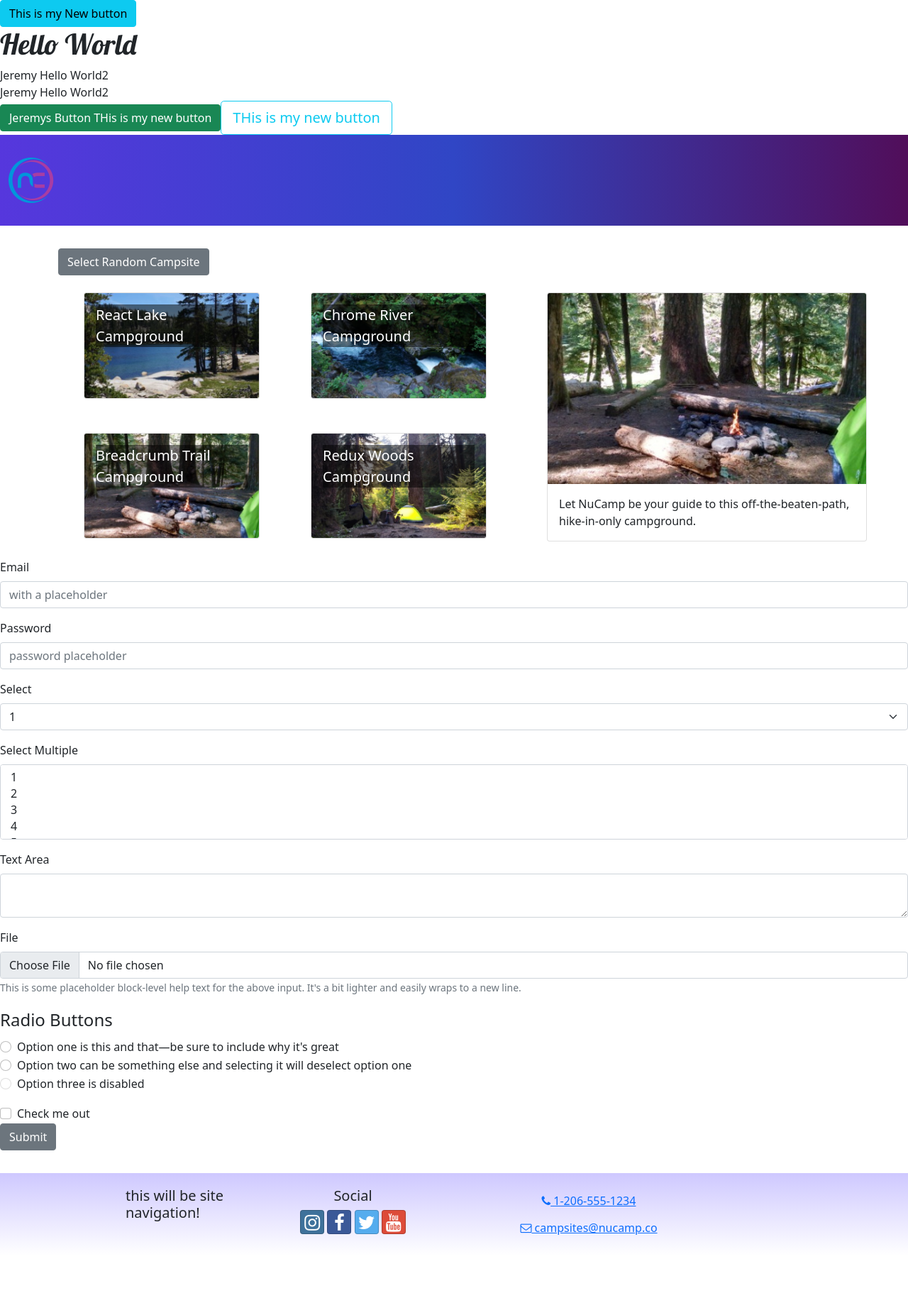
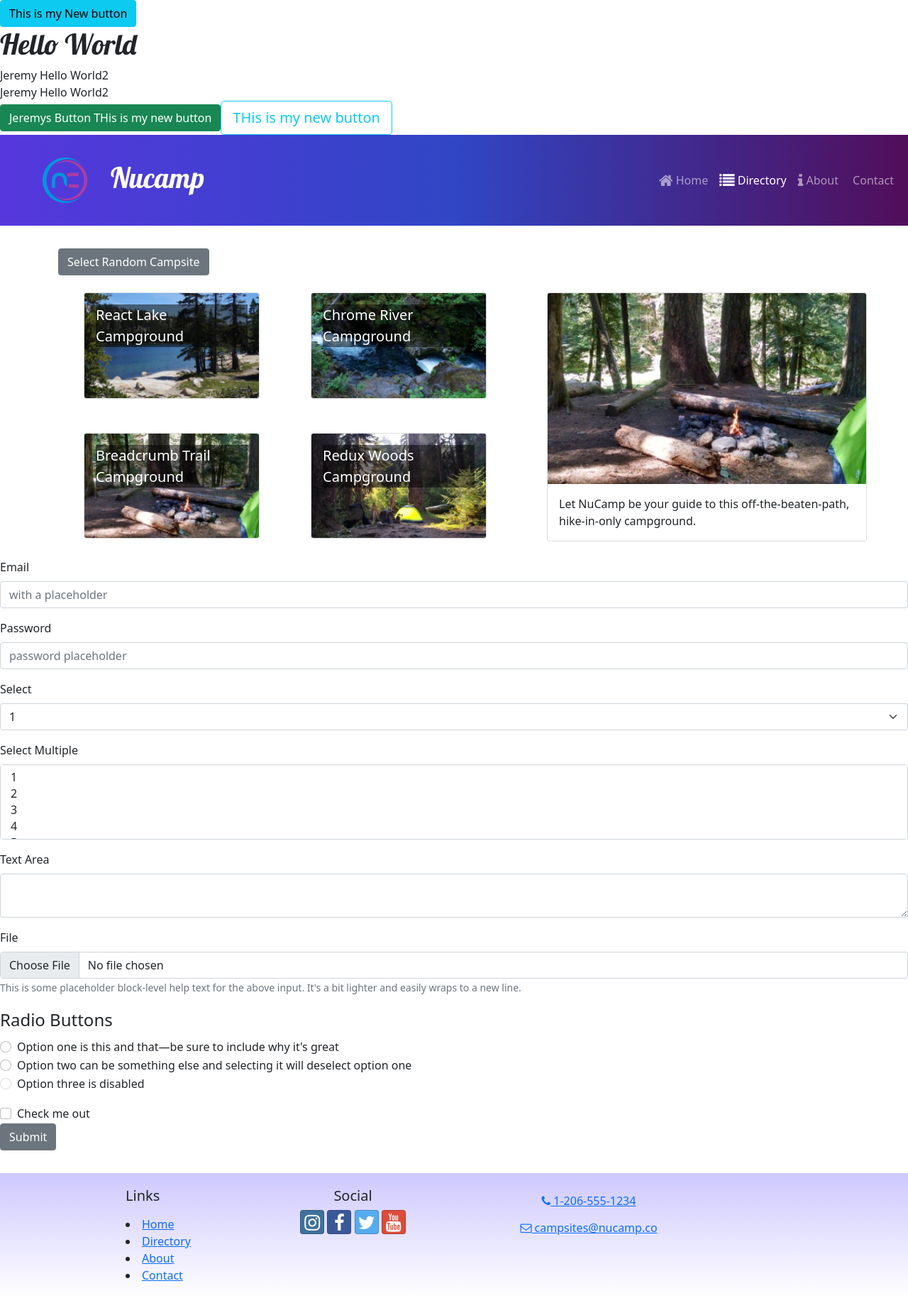
Before and after one commit to jj252/netflix, a React (Create React App) app: page /directory in a window 1280 px wide. Shown: the whole page at 71% size. Before the commit the page ends 1769 px from the top, so only its background shows below. Built offline with nearby package versions, Linux system fonts and the light colour scheme.

Commit message:
more naviation header and footer js

```diff
--- a/src/components/Footer.js
+++ b/src/components/Footer.js
@@ -1,11 +1,28 @@
 import { Container, Row, Col } from 'reactstrap';
+import { Link } from 'react-router-dom';
 
 const Footer = () => {
     return <footer className='site-footer'>
         <Container>
             <Row>
 
-                <Col xs={{ size: 4, offset: 1 }} sm='2'><h5>this will be site navigation!</h5></Col>
+                <Col xs={{ size: 4, offset: 1 }} sm='2'>
+                    <h5>Links</h5>
+                    <ul className='list-unstyled'></ul>
+                        <li>
+                            <Link to='/'>Home</Link>
+                        </li>
+                        <li>
+                            <Link to='/directory'>Directory</Link>
+                        </li>
+                        <li>
+                            <Link to='/about'>About</Link>
+                        </li>
+                        <li>
+                            <Link to='/contact'>Contact</Link>
+                        </li>
+
+                </Col>
                 <Col xs='6' sm='3' className='text-center'><h5>Social</h5>
                         <a
                             className='btn btn-social-icon btn-instagram'
--- a/src/components/Header.js
+++ b/src/components/Header.js
@@ -1,14 +1,51 @@
-import { Navbar, NavbarBrand } from "reactstrap";
+
 import NucampLogo from '../app/assets/img/logo.png';
+import {useState} from 'react';
+import {
+    Navbar,
+    NavbarBrand,
+    Collapse,
+    NavbarToggler,
+    Nav,
+    NavItem
+} from 'reactstrap';
+import { NavLink } from "react-router-dom";
 
 const Header = () => {
+    const [menuOpen, setMenuOpen] = useState(false);
+
     return(
     <Navbar dark color='primary' sticky='top' expand='md'>
 
-         <NavbarBrand href='/'>
-             <img src={NucampLogo} alt='nucamp logo' />
+         <NavbarBrand className='ms-5' href='/'>
+             <img src={NucampLogo} alt='nucamp logo' className="float-start" />
+             <h1 className='mt-1'>Nucamp</h1>
          </NavbarBrand>
-
+         <NavbarToggler onClick={() => setMenuOpen(!menuOpen)} />
+         <Collapse isOpen={menuOpen} navbar>
+            <Nav className="ms-auto" navbar>
+                <NavItem>
+                    <NavLink className='nav-link' to='/'>
+                        <i className="fa fa-home fa-lg" /> Home
+                    </NavLink>
+                </NavItem>
+                <NavItem>
+                    <NavLink className='nav-link' to='/directory'>
+                    <i className="fa fa-list fa-lg" /> Directory
+                    </NavLink>
+                </NavItem>
+                <NavItem>
+                    <NavLink className='nav-link' to='/about'>
+                        <i className="fa fa-info fa-lg" /> About
+                    </NavLink>
+                </NavItem>
+                <NavItem>
+                    <NavLink className='nav-link' to='/contact'>
+                        <i className="fa fa-address fa-lg" /> Contact
+                    </NavLink>
+                </NavItem>
+            </Nav>
+        </Collapse>
  </Navbar>)
 }
 
```
